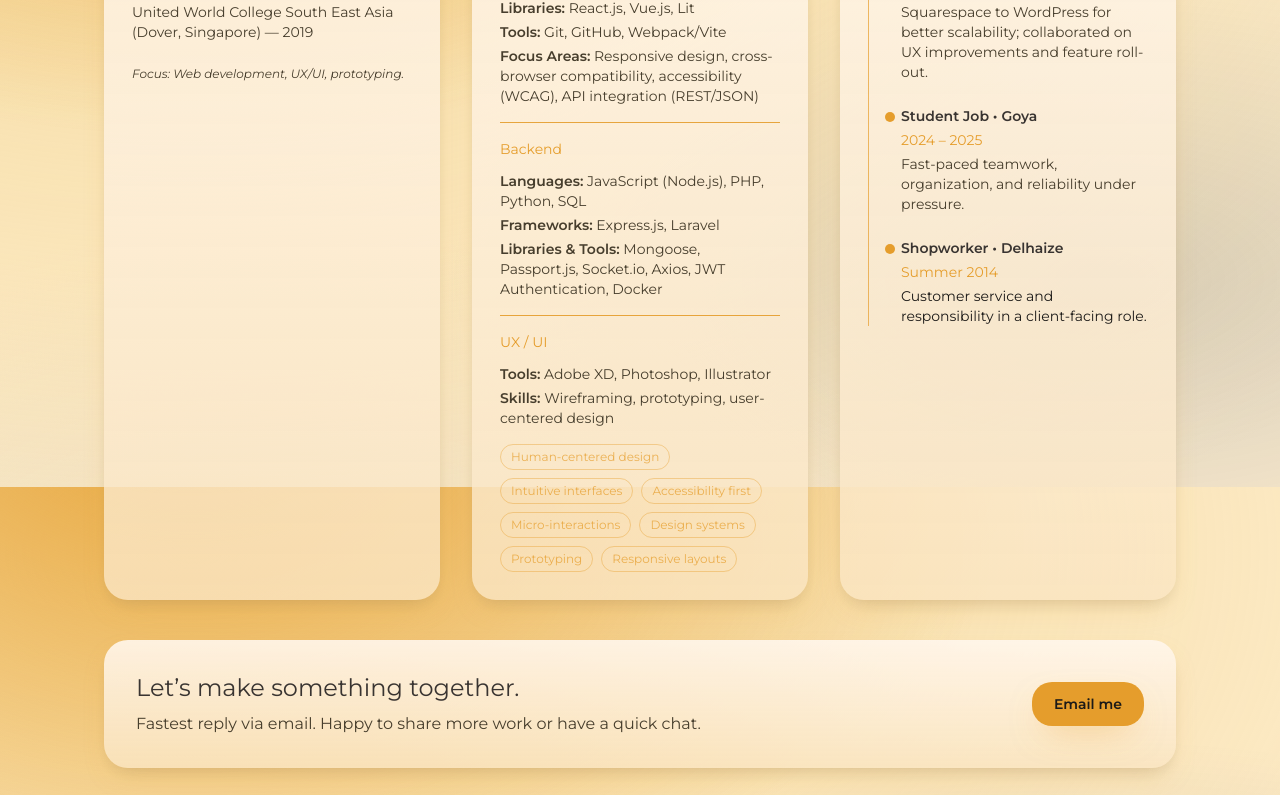
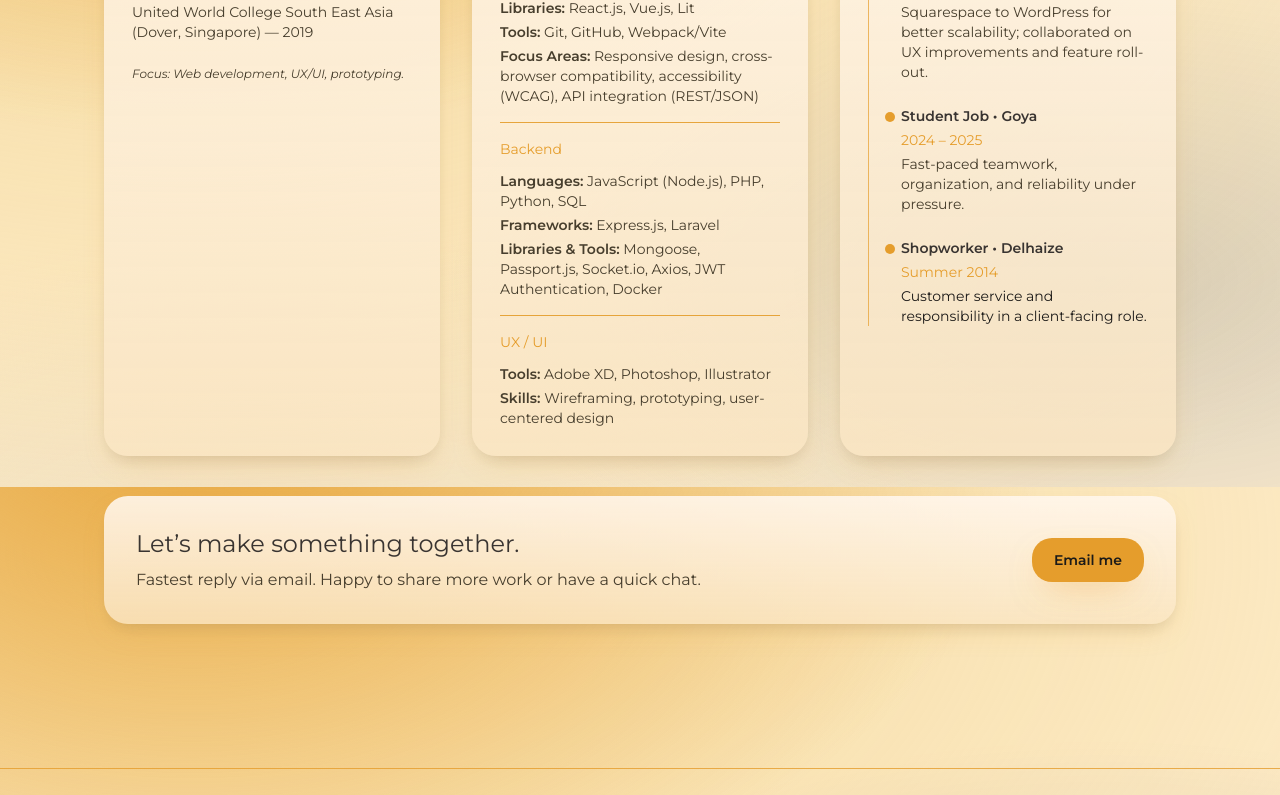
Before and after one commit to CharlotteB25/Portfolio, a Next.js app: page / in a window 1280 px wide. Shown: the part 1913-2708 px from the top of the page. Built offline with nearby package versions, Linux system fonts and the light colour scheme; a web font is replaced by a local one.

Commit message:
edit border

```diff
--- a/app/page.tsx
+++ b/app/page.tsx
@@ -291,25 +291,6 @@ export default function Home() {
                   </li>
                 </ul>
               </div>
-
-              <div className="mt-4 flex flex-wrap gap-2 text-xs">
-                {[
-                  "Human-centered design",
-                  "Intuitive interfaces",
-                  "Accessibility first",
-                  "Micro-interactions",
-                  "Design systems",
-                  "Prototyping",
-                  "Responsive layouts",
-                ].map((b) => (
-                  <span
-                    key={b}
-                    className="px-2.5 py-1 rounded-full border border-marigold/40 text-marigold/75"
-                  >
-                    {b}
-                  </span>
-                ))}
-              </div>
             </div>
           </div>
 
```
